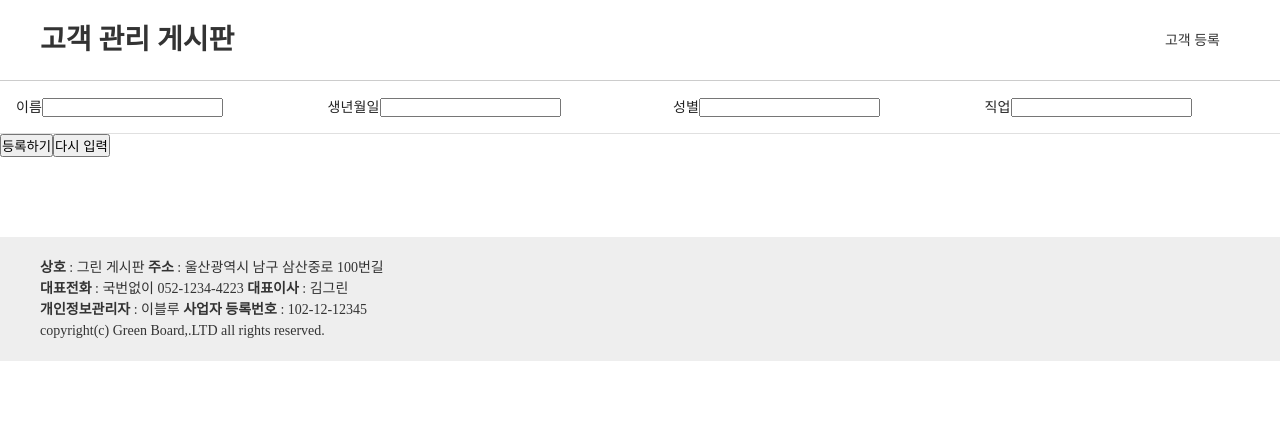
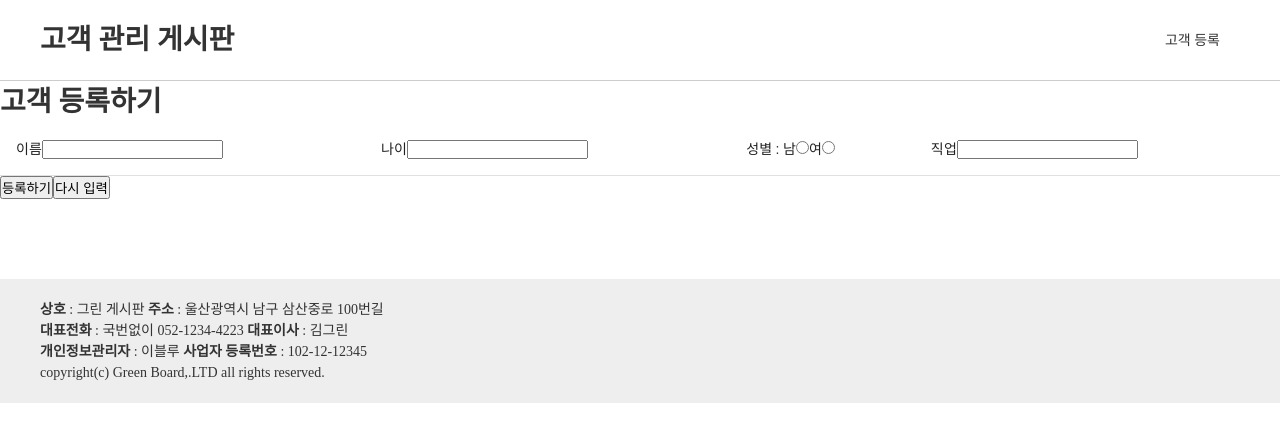
Before and after one commit to Lee-in-hyuk/customer-client, a React (Create React App) app: page /write in a window 1280 px wide. Shown: the top 442 px of the page. Built offline with nearby package versions, Linux system fonts and the light colour scheme.

Commit message:
포스트맨으로 서버 get요청 확인 완료

```diff
--- a/src/components/List.js
+++ b/src/components/List.js
@@ -1,13 +1,13 @@
 import React from 'react';
 import { TableCell, TableRow } from '@material-ui/core';
 
-function List({id,name,birth,gender,job}) {
+function List({id,name,age,gender,job}) {
 
     return (
         <TableRow>
             <TableCell><p>{id}</p></TableCell>
             <TableCell><h2>{name}</h2></TableCell>
-            <TableCell><p>{birth}</p></TableCell>
+            <TableCell><p>{age}</p></TableCell>
             <TableCell><p>{gender}</p></TableCell>
             <TableCell><p>{job}</p></TableCell>
         </TableRow>
--- a/src/components/ListView.js
+++ b/src/components/ListView.js
@@ -0,0 +1,21 @@
+import React from 'react';
+
+function ListView() {
+    return (
+        <div className="innerCon" id="detail">
+            <h1>고객명</h1>
+            <div id="contents-box">
+                <div>고객명</div>
+                <div>나이</div>
+                <div>성별</div>
+                <div>직업</div>
+            </div>
+            <div className="btn">
+                {/* <span onClick={productDel}>삭제하기</span> */}
+                <button>삭제하기</button>
+            </div>
+        </div>
+    );
+}
+
+export default ListView;
--- a/src/components/Write.js
+++ b/src/components/Write.js
@@ -4,17 +4,19 @@ import { Table, TableBody, TableCell, TableRow } from '@material-ui/core';
 function Write() {
     return (
         <form>
+            <h1>고객 등록하기</h1>
             <Table>
                 <TableBody>
                     <TableRow>
                         <TableCell>이름
                             <input type="text" name='name'/>
                         </TableCell>
-                        <TableCell>생년월일
-                            <input type="text" name='birth'/>
+                        <TableCell>나이
+                            <input type="text" name='age'/>
                         </TableCell>
-                        <TableCell>성별
-                            <input type="text" name='gender'/>
+                        <TableCell>성별 :
+                            남<input type="radio" name='gender' value="남"/>
+                            여<input type="radio" name='gender' value="여"/>
                         </TableCell>
                         <TableCell>직업
                             <input type="text" name='job'/>
--- a/src/main/main.js
+++ b/src/main/main.js
@@ -2,24 +2,40 @@ import React from 'react';
 import './main.scss'
 import List from '../components/List';
 import { Table, TableBody, TableCell, TableHead, TableRow } from '@material-ui/core';
+import { useState, useEffect } from "react";
+import axios from "axios";
 
 function Main() {
     const customers = [
         {
             id:1,
             name: "성시원",
-            birth: "1997.01.01",
-            gender: "남성",
+            age: 28,
+            gender: "여성",
             job: "방송국 막내 스태프"
         }
     ]
+    axios.get("http://localhost:8080/lists/")
+    // .then(function(){
+    //     const customers = [
+    //         {
+    //             id:1,
+    //             name: "성시원",
+    //             age: 28,
+    //             gender: "여성",
+    //             job: "방송국 막내 스태프"
+    //         }
+    //     ]
+    // }).catch(function(error){
+    //     console.log(error);
+    // })
     return (
         <Table>
             <TableHead>
                 <TableRow>
                     <TableCell>번호</TableCell>
                     <TableCell>이름</TableCell>
-                    <TableCell>생년월일</TableCell>
+                    <TableCell>나이</TableCell>
                     <TableCell>성별</TableCell>
                     <TableCell>직업</TableCell>
                 </TableRow>
@@ -27,7 +43,7 @@ function Main() {
             <TableBody>
                     {customers.map(customer=>{
                         return(
-                            <List key={customer.id} id={customer.id} name={customer.name} birth={customer.birth} gender={customer.gender} job={customer.job}/>
+                            <List key={customer.id} id={customer.id} name={customer.name} age={customer.age} gender={customer.gender} job={customer.job}/>
                           )
                     })}
             </TableBody>
```
